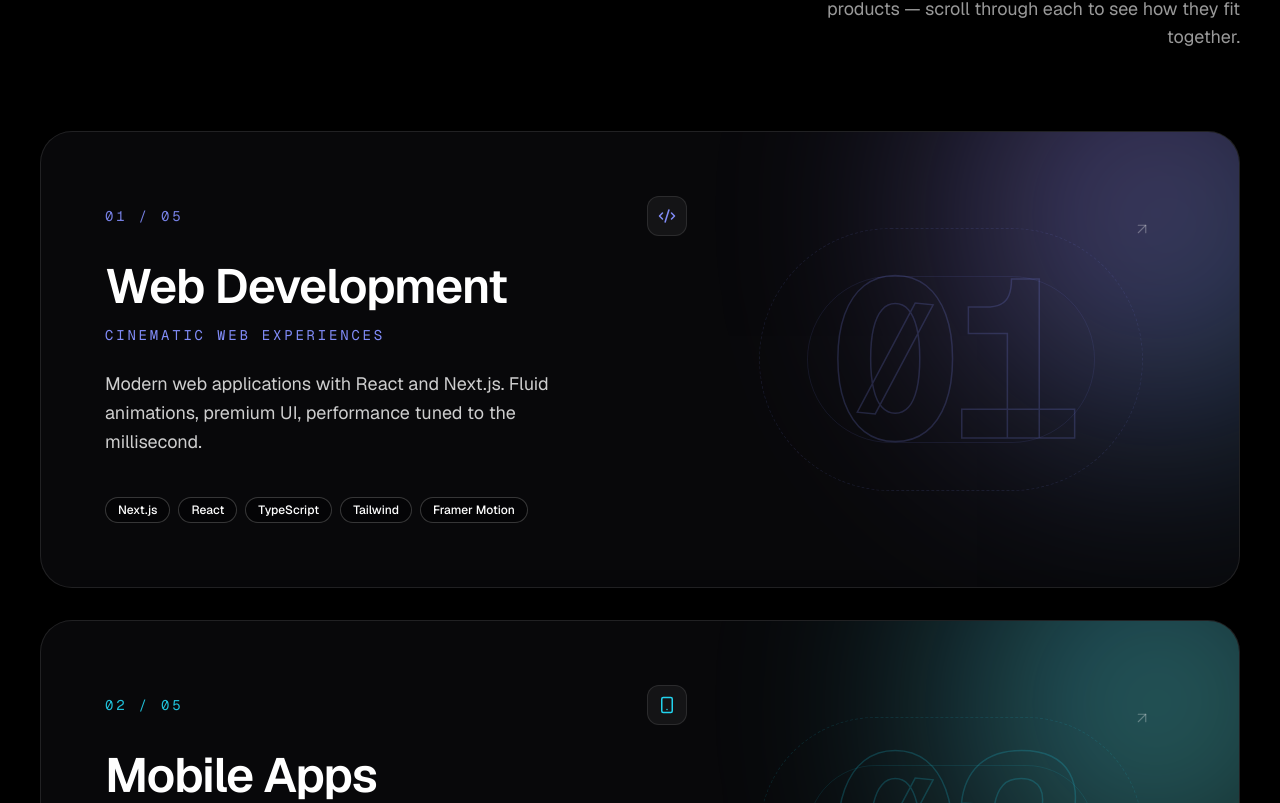
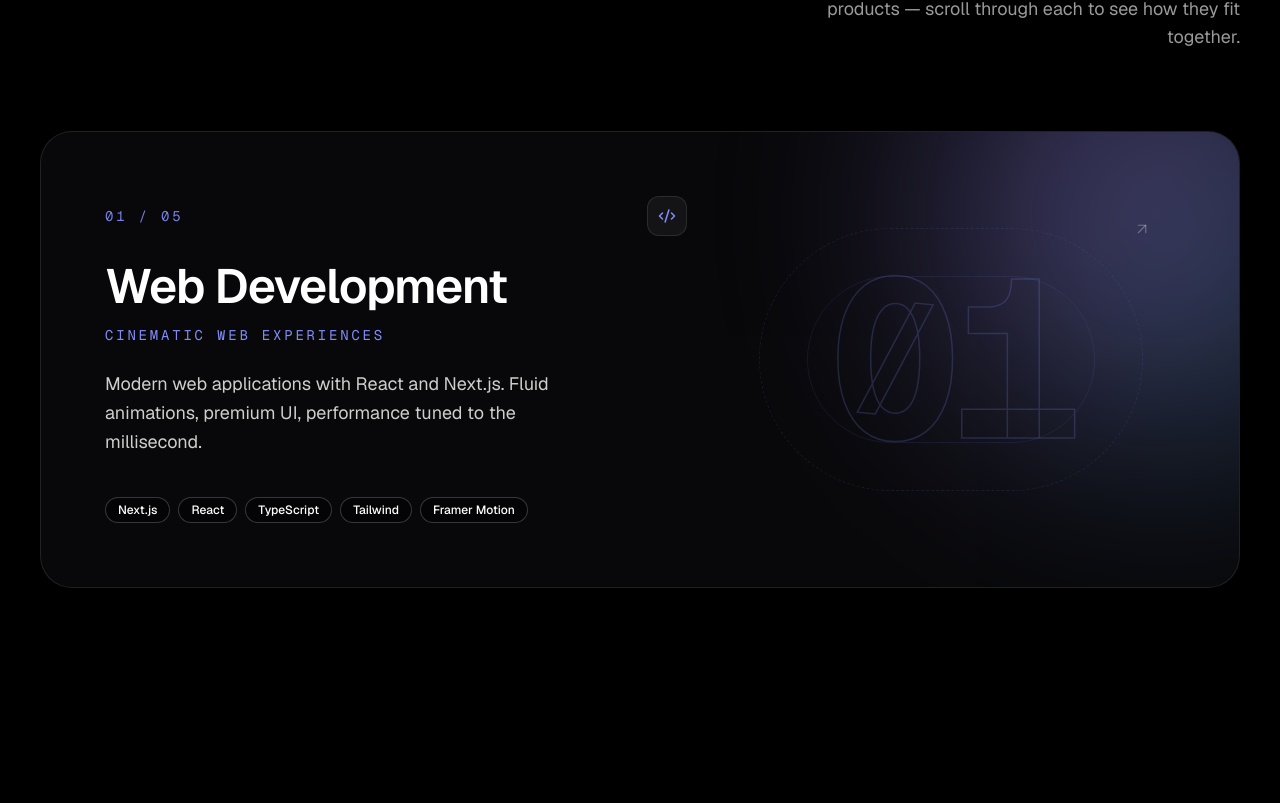
Before and after one commit to ZaganJade/Portofolio, a Next.js app: page / in a window 1280 px wide. Shown: the part 2597-3400 px from the top of the page. Built offline with nearby package versions, Linux system fonts and the light colour scheme; no server answers.

Commit message:
fix: add scroll room to CapabilityCards so sticky stacking works

```diff
--- a/components/sections/Capabilities.tsx
+++ b/components/sections/Capabilities.tsx
@@ -68,17 +68,22 @@ export function Capabilities() {
           </div>
         </div>
 
-        {/* Sticky stack. Each card is sticky within this container. */}
-        <div className="flex flex-col gap-8">
-          {capabilities.map((capability, index) => (
+        {/* Sticky stack — each card wrapper is tall enough for sticky to work.
+         * As user scrolls, the next card slides over the previous one. */}
+        {capabilities.map((capability, index) => (
+          <div
+            key={capability.id}
+            className="min-h-[80vh] md:min-h-[85vh]"
+            style={{ marginBottom: index < capabilities.length - 1 ? -8 : undefined }}
+          >
             <CapabilityCard
               key={capability.id}
               capability={capability}
               index={index}
               total={capabilities.length}
             />
-          ))}
-        </div>
+          </div>
+        ))}
 
         {/* Tail spacer — gives the last card room to pin before section ends */}
         <div aria-hidden="true" className="h-[30vh]" />
```
